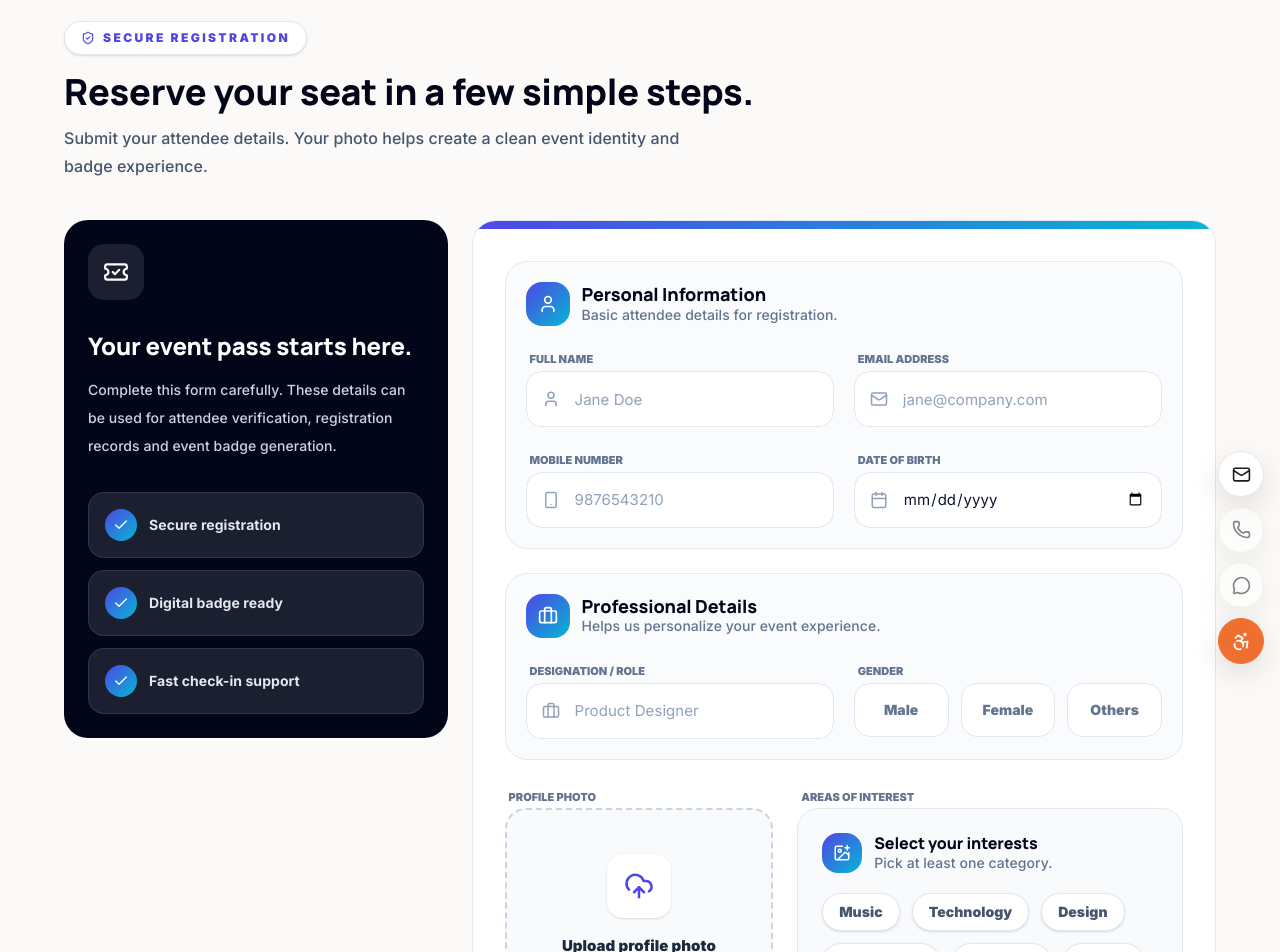
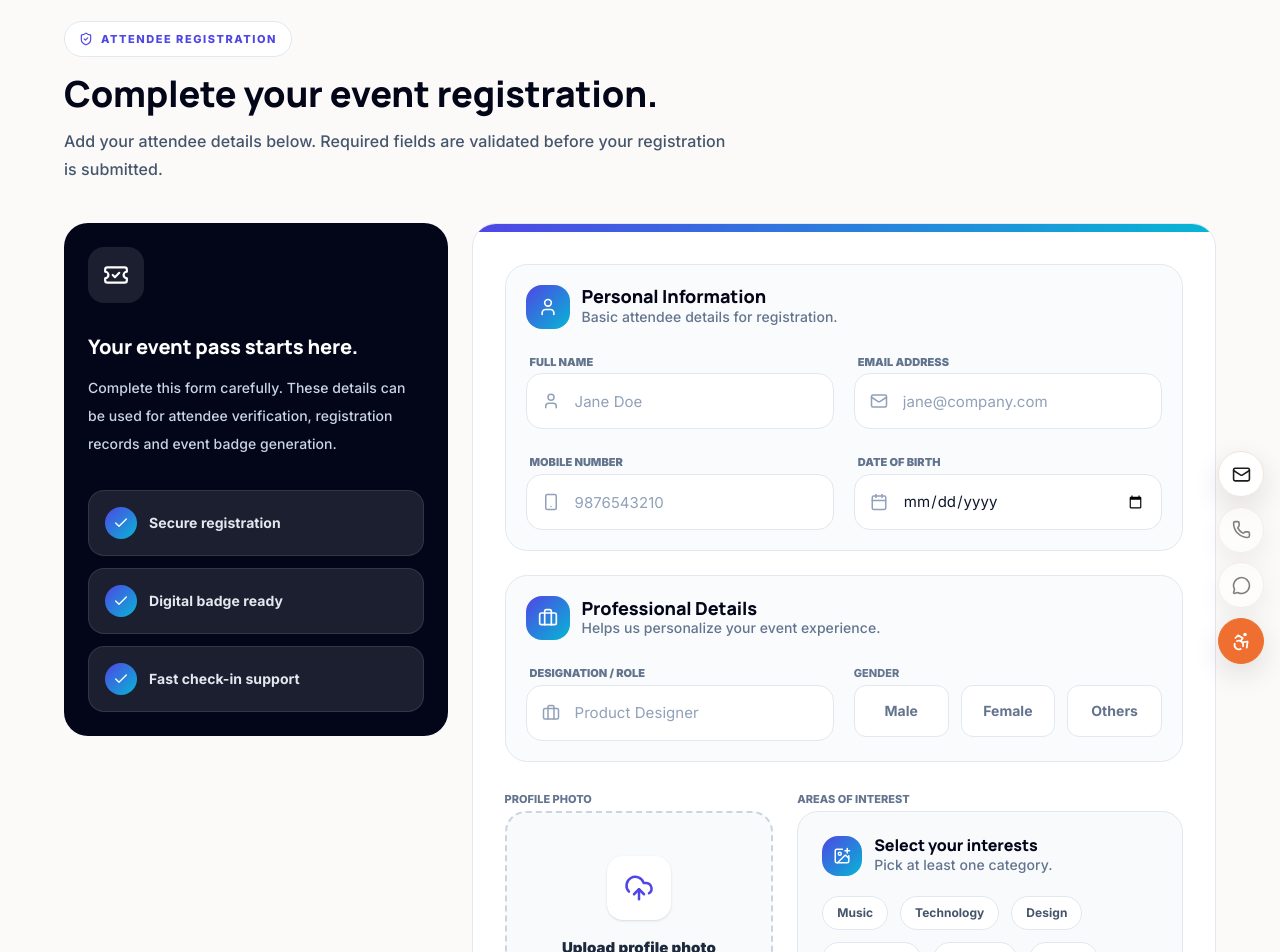
Before and after one commit to Rohit30418/EventHive, a React (Vite) app: page /EventRegistration in a window 1280 px wide. Shown: the part 120-1072 px from the top of the page. Built offline with nearby package versions, Linux system fonts and the light colour scheme; no server answers.

Commit message:
Refine microsite registration details and controls

```diff
--- a/src/pages/EventRegistration.tsx
+++ b/src/pages/EventRegistration.tsx
@@ -49,20 +49,19 @@ const EventRegistration = ({
       <div className="mx-auto max-w-6xl">
         <div className="mb-8 max-w-3xl sm:mb-10">
           <span
-            className="inline-flex items-center gap-2 rounded-full border border-slate-200 bg-white px-4 py-2 text-xs font-black uppercase tracking-[0.2em] shadow-sm"
+            className="inline-flex items-center gap-2 rounded-full border border-slate-200 bg-white px-3.5 py-2 text-[11px] font-extrabold uppercase tracking-[0.14em]"
             style={{ color: primaryColor }}
           >
             <ShieldCheck size={14} />
-            Secure Registration
+            Attendee registration
           </span>
 
           <h2 className="mt-4 text-2xl font-extrabold leading-[1.15] text-slate-950 sm:text-3xl lg:text-4xl">
-            Reserve your seat in a few simple steps.
+            Complete your event registration.
           </h2>
 
           <p className="mt-3 max-w-2xl text-[15px] font-medium leading-7 text-slate-600 sm:text-base">
-            Submit your attendee details. Your photo helps create a clean event
-            identity and badge experience.
+            Add your attendee details below. Required fields are validated before your registration is submitted.
           </p>
         </div>
 
@@ -74,7 +73,7 @@ const EventRegistration = ({
                 <TicketCheck size={26} />
               </div>
 
-              <h3 className="text-2xl font-black tracking-tight">
+              <h3 className="text-xl font-extrabold leading-snug">
                 Your event pass starts here.
               </h3>
 
@@ -218,7 +217,7 @@ const EventRegistration = ({
                   />
 
                   <div className="space-y-2">
-                    <label className="ml-1 text-[11px] font-black uppercase tracking-[0.18em] text-slate-500">
+                    <label className="text-[11px] font-extrabold uppercase tracking-[0.13em] text-slate-500">
                       Gender
                     </label>
 
@@ -233,14 +232,14 @@ const EventRegistration = ({
                           />
 
                           <div
-                            className="rounded-2xl border border-slate-200 bg-white py-4 text-center text-sm font-black capitalize text-slate-500 transition-all peer-checked:text-white"
+                            className="flex h-[52px] items-center justify-center rounded-xl border border-slate-200 bg-white px-2 text-center text-sm font-bold capitalize text-slate-500 transition-colors peer-checked:text-white"
                             style={
                               {
                                 "--checked-bg": `linear-gradient(135deg, ${primaryColor}, ${secondaryColor})`,
                               } as CSSProperties
                             }
                           >
-                            <span className="peer-checked:hidden">{gender}</span>
+                            <span className="block">{gender}</span>
                           </div>
                         </label>
                       ))}
@@ -257,7 +256,7 @@ const EventRegistration = ({
 
               <section className="grid grid-cols-1 gap-6 lg:grid-cols-12">
                 <div className="space-y-2 lg:col-span-5">
-                  <label className="ml-1 text-[11px] font-black uppercase tracking-[0.18em] text-slate-500">
+                  <label className="text-[11px] font-extrabold uppercase tracking-[0.13em] text-slate-500">
                     Profile Photo
                   </label>
 
@@ -281,7 +280,7 @@ const EventRegistration = ({
                         <button
                           type="button"
                           onClick={clearPhoto}
-                          className="relative z-10 rounded-full border border-white/40 bg-white/20 p-3 text-white backdrop-blur-md transition-all hover:bg-red-500"
+                          className="relative z-10 rounded-full border border-white/40 bg-white p-3 text-red-600 transition-colors hover:bg-red-500"
                         >
                           <X size={20} />
                         </button>
@@ -325,7 +324,7 @@ const EventRegistration = ({
                 </div>
 
                 <div className="space-y-2 lg:col-span-7">
-                  <label className="ml-1 text-[11px] font-black uppercase tracking-[0.18em] text-slate-500">
+                  <label className="text-[11px] font-extrabold uppercase tracking-[0.13em] text-slate-500">
                     Areas of Interest
                   </label>
 
@@ -359,7 +358,7 @@ const EventRegistration = ({
                           />
 
                           <span
-                            className="inline-flex rounded-full border border-slate-200 bg-white px-4 py-2 text-sm font-black text-slate-600 shadow-sm transition-all peer-checked:text-white"
+                            className="inline-flex rounded-full border border-slate-200 bg-white px-3.5 py-2 text-xs font-bold text-slate-600 transition-colors peer-checked:text-white"
                             style={
                               {
                                 "--chip-bg": `linear-gradient(135deg, ${primaryColor}, ${secondaryColor})`,
@@ -455,7 +454,7 @@ const EventRegistration = ({
                     </>
                   ) : (
                     <>
-                      Complete Registration
+                      Complete registration
                       <BadgeCheck size={19} />
                     </>
                   )}
```
